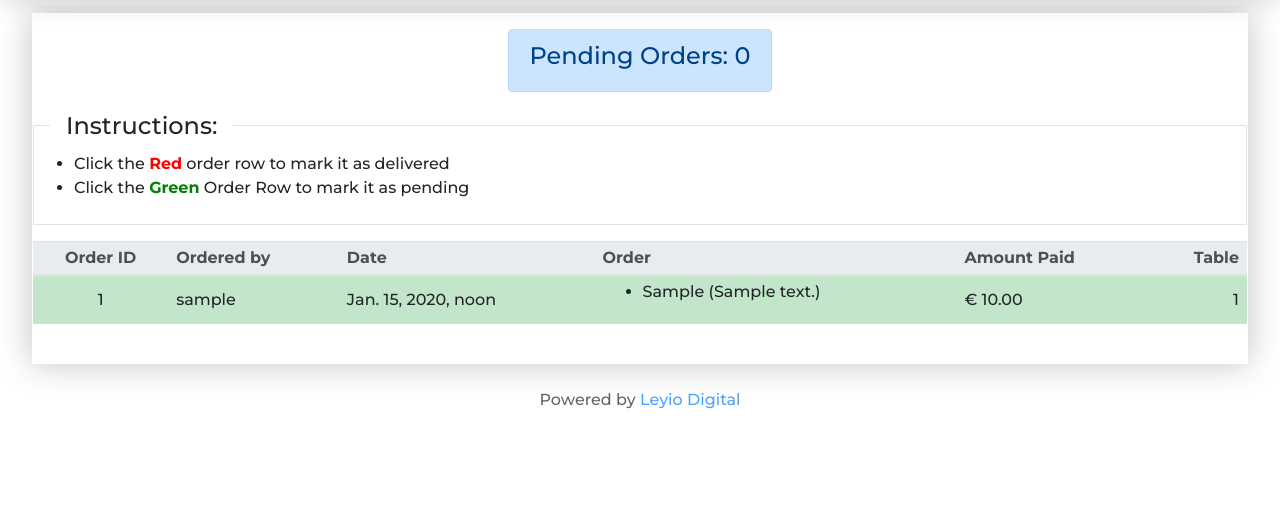
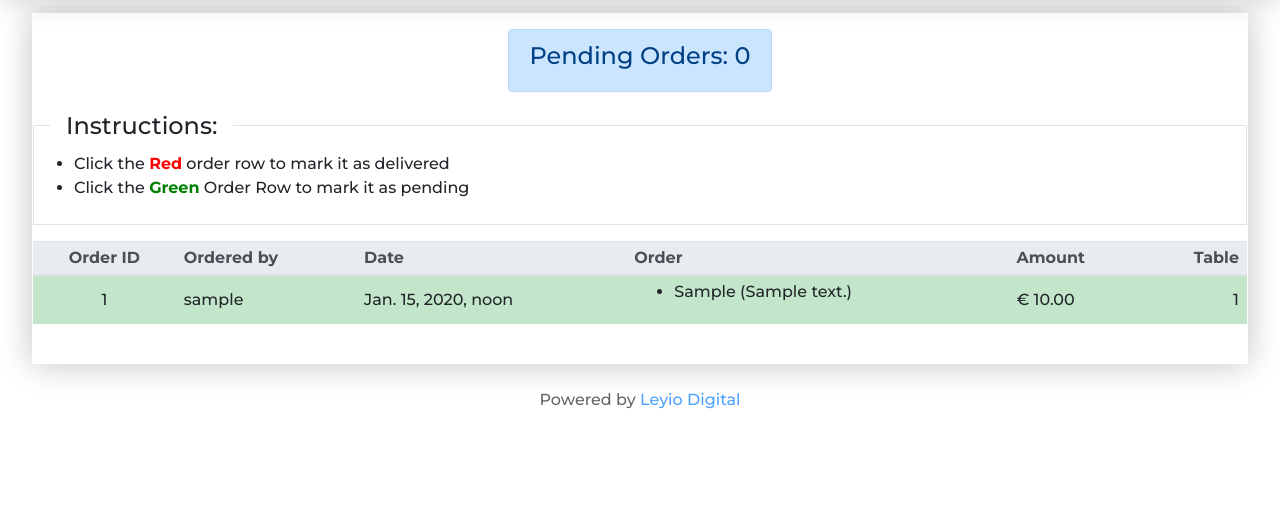
Before and after one commit to stefanosyiorkas/radisson_fos, a Django app: page /view-orders in a window 1280 px wide. Shown: the part 75-590 px from the top of the page. Run offline with Django 3.2, Linux system fonts and the light colour scheme; a user stored in the database is signed in; tables that the repository leaves empty hold one stand-in row (values such as "Sample post"); data that the repository does not hold is empty; some libraries are stand-ins or nearby versions.

Commit message:
changed amount label in orders page

```diff
--- a/orders/templates/orders/orders.html
+++ b/orders/templates/orders/orders.html
@@ -28,7 +28,7 @@
                                     <th scope="col">Ordered by</th>
                                     <th scope="col">Date</th>
                                     <th scope="col">Order</th>
-                                    <th scope="col">Amount Paid</th>
+                                    <th scope="col">Amount</th>
                                     <th scope="col">Table</th>
                                 </tr>
                             {% else %}
@@ -36,7 +36,7 @@
                                     <th scope="col">Order ID</th>
                                     <th scope="col">Date</th>
                                     <th scope="col">Order</th>
-                                    <th scope="col">Amount Paid</th>
+                                    <th scope="col">Amount</th>
                                 </tr>
                             {% endif %}
                         </thead>
```
